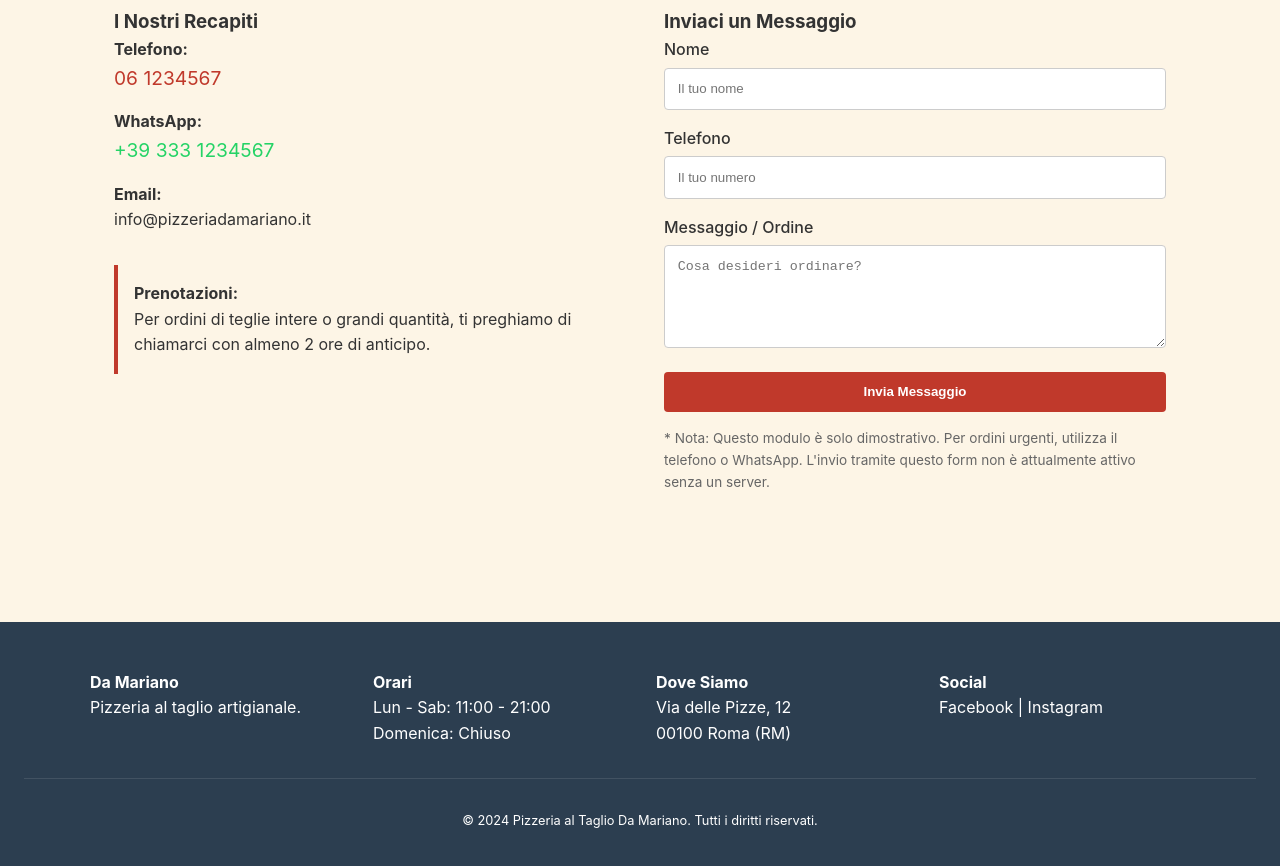
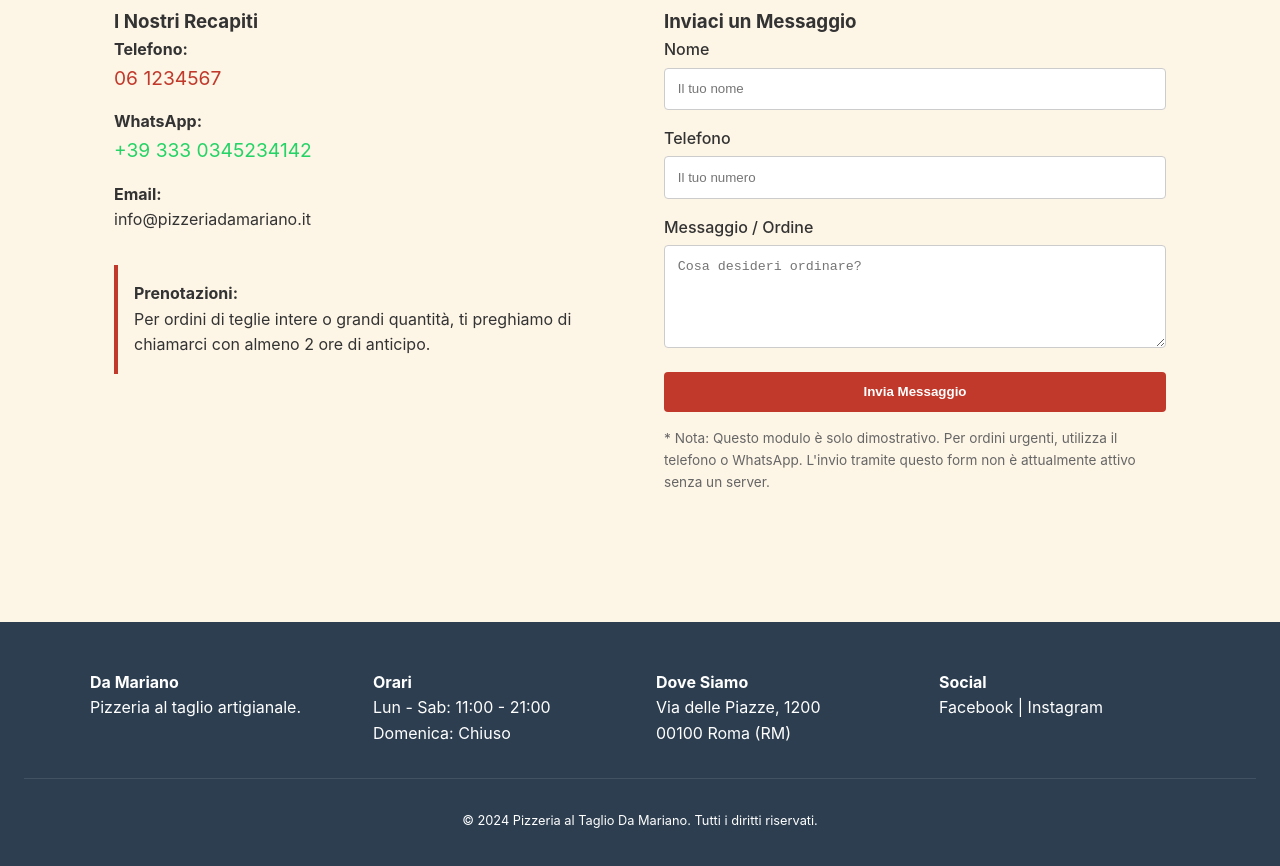
Before and after one commit to marianoprova023-coder/PizzeriaMIA, a website: page contatti.html in a window 1280 px wide. Shown: the part 300-1166 px from the top of the page. Drawn offline with Linux system fonts and the light colour scheme.

Commit message:
Update contatti.html

```diff
--- a/contatti.html
+++ b/contatti.html
@@ -31,7 +31,7 @@
                 <div>
                     <h3>I Nostri Recapiti</h3>
                     <p style="margin-bottom: 1rem;"><strong>Telefono:</strong><br><a href="tel:061234567" style="color: var(--primary); text-decoration: none; font-size: 1.2rem;">06 1234567</a></p>
-                    <p style="margin-bottom: 1rem;"><strong>WhatsApp:</strong><br><a href="https://wa.me/393331234567" style="color: #25D366; text-decoration: none; font-size: 1.2rem;">+39 333 1234567</a></p>
+                    <p style="margin-bottom: 1rem;"><strong>WhatsApp:</strong><br><a href="https://wa.me/393331234567" style="color: #25D366; text-decoration: none; font-size: 1.2rem;">+39 333 0345234142</a></p>
                     <p style="margin-bottom: 1rem;"><strong>Email:</strong><br>info@pizzeriadamariano.it</p>
 
                     <div style="margin-top: 2rem; padding: 1rem; background: var(--secondary); border-left: 4px solid var(--primary);">
@@ -76,7 +76,7 @@
             </div>
             <div>
                 <h4>Dove Siamo</h4>
-                <p>Via delle Pizze, 12<br>00100 Roma (RM)</p>
+                <p>Via delle Piazze, 1200<br>00100 Roma (RM)</p>
             </div>
             <div>
                 <h4>Social</h4>
```
